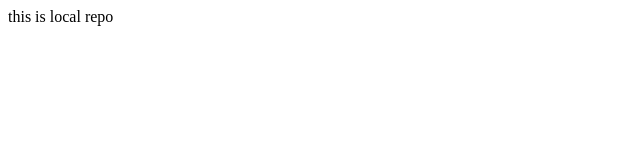
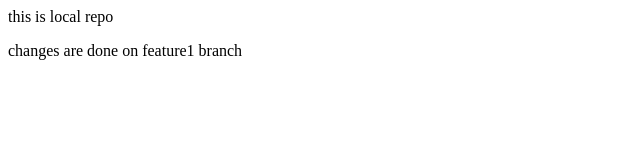
Before and after one commit to Om-Bande/repolocal, a plain HTML site: page index.html in a window 1280 px wide. Shown: the whole page, without its empty margins (0-640 px from the left). Drawn offline with Linux system fonts and the light colour scheme.

Commit message:
modified

```diff
--- a/index.html
+++ b/index.html
@@ -1 +1,2 @@
 <p>this is local repo</p>
+<p>changes are done on feature1 branch</p>
```
